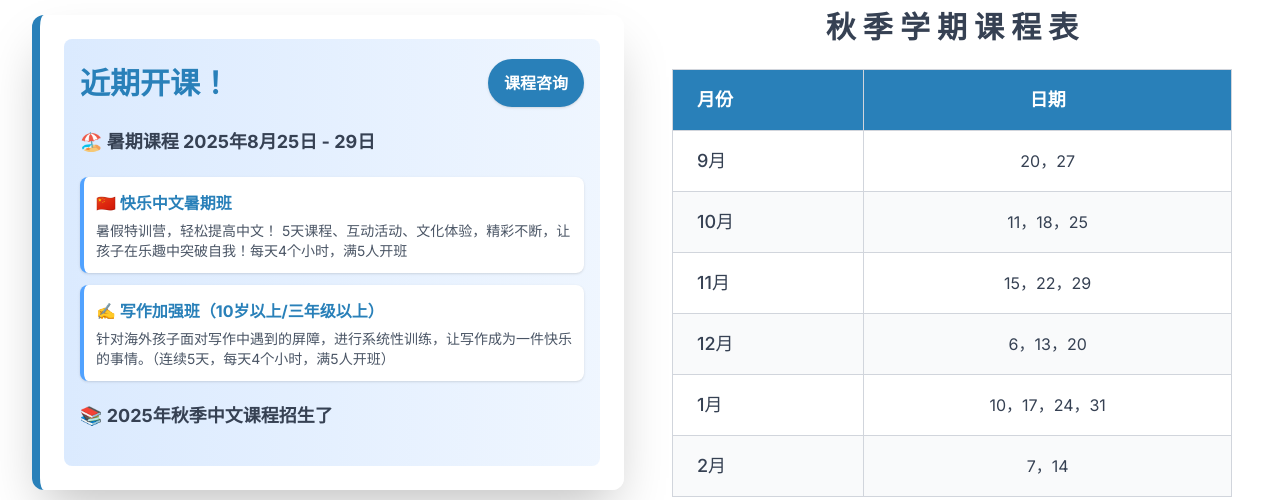
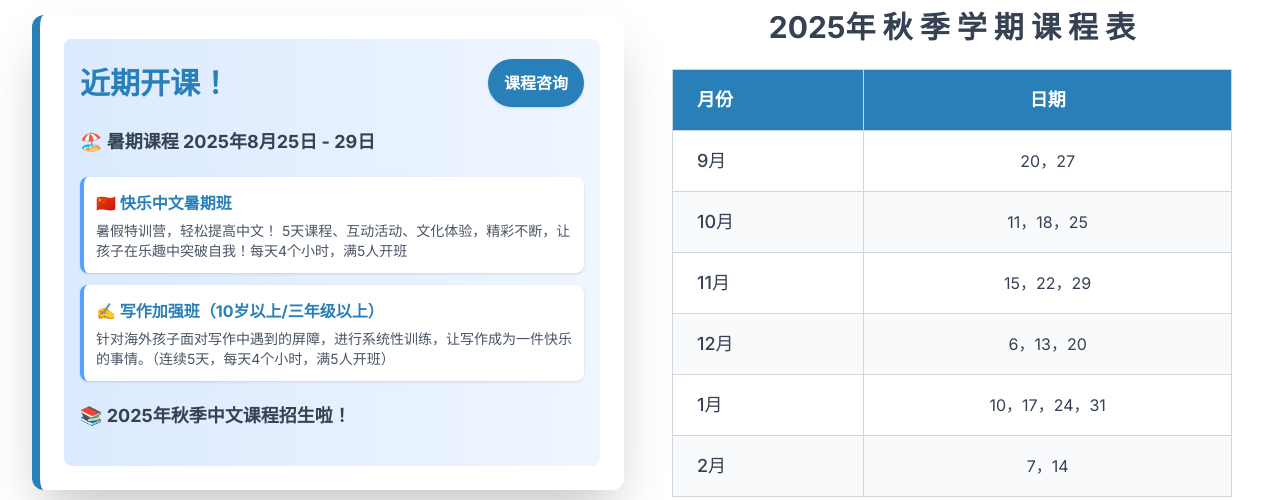
Before and after one commit to q14nyul1u/HuayuanWebsite, an Astro site: page / in a window 1280 px wide. Shown: the part 509-1009 px from the top of the page. Built offline with nearby package versions, Linux system fonts and the light colour scheme; Astro itself is replaced by a stand-in of ours.

Commit message:
correct typo.

```diff
--- a/src/components/ScheduledTable.astro
+++ b/src/components/ScheduledTable.astro
@@ -5,7 +5,7 @@
 <div class="max-w-4xl mx-auto px-4 pt-0">
     <div class="mb-6 text-center">
         <h3 class="h5 mt-0 font-black">
-            秋&nbsp季&nbsp学&nbsp期&nbsp课&nbsp程&nbsp表</h3>
+            2025年&nbsp秋&nbsp季&nbsp学&nbsp期&nbsp课&nbsp程&nbsp表</h3>
     </div>
 
     <table class="w-full border-collapse">
--- a/src/pages/index.astro
+++ b/src/pages/index.astro
@@ -58,7 +58,7 @@ const mapEmbedUrl2 = "https://www.google.com/maps/embed?pb=!1m18!1m12!1m3!1d2459
 								</div>
 							</div>
 							<p class="text-xl font-bold mb-5 mt-5 gap-3 flex items-center">
-								📚 2025年秋季中文课程招生了</p>
+								📚 2025年秋季中文课程招生啦！</p>
 						</div>
 					</div>
 				</div>
```
